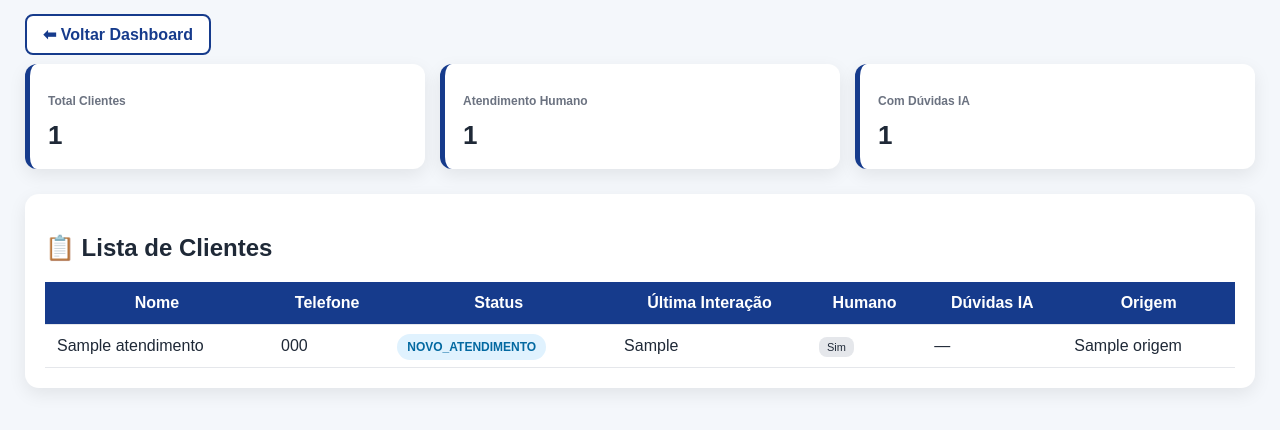
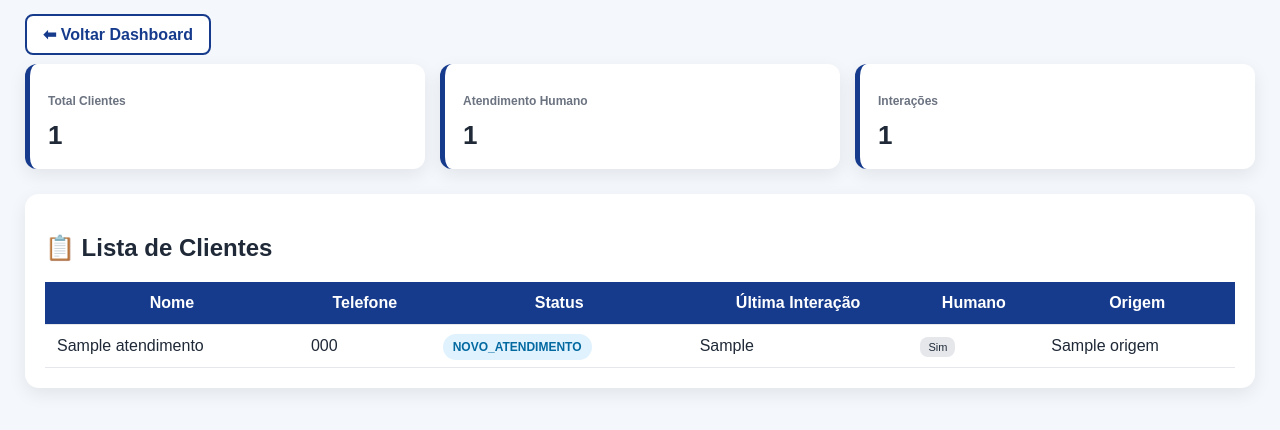
Before and after one commit to joaovictorcorreia835-cell/yamaha-bot, a Flask app: template templates/clientes.html in a window 1280 px wide. Shown: the part 78-508 px from the top of the page. Run offline with Flask 3, Linux system fonts and the light colour scheme; the template is opened without the code that fills it: most values are stand-ins (such as "Sample title", 1, 10 or a date in 2020).

Commit message:
adiciona tela de clientes crm

```diff
--- a/templates/clientes.html
+++ b/templates/clientes.html
@@ -142,11 +142,10 @@
             </div>
         </div>
 
+        <!-- REMOVIDO duvidas_ia -->
         <div class="card">
-            <h3>Com Dúvidas IA</h3>
-            <div class="numero">
-                {{ atendimentos | selectattr('duvidas_ia') | list | length }}
-            </div>
+            <h3>Interações</h3>
+            <div class="numero">{{ atendimentos|length }}</div>
         </div>
     </div>
 
@@ -161,7 +160,6 @@
                     <th>Status</th>
                     <th>Última Interação</th>
                     <th>Humano</th>
-                    <th>Dúvidas IA</th>
                     <th>Origem</th>
                 </tr>
             </thead>
@@ -193,14 +191,6 @@
                         {% endif %}
                     </td>
 
-                    <td>
-                        {% if c.duvidas_ia > 0 %}
-                            <span class="badge">{{ c.duvidas_ia }}</span>
-                        {% else %}
-                            —
-                        {% endif %}
-                    </td>
-
                     <td>{{ c.origem or 'BOT' }}</td>
                 </tr>
                 {% endfor %}
```
